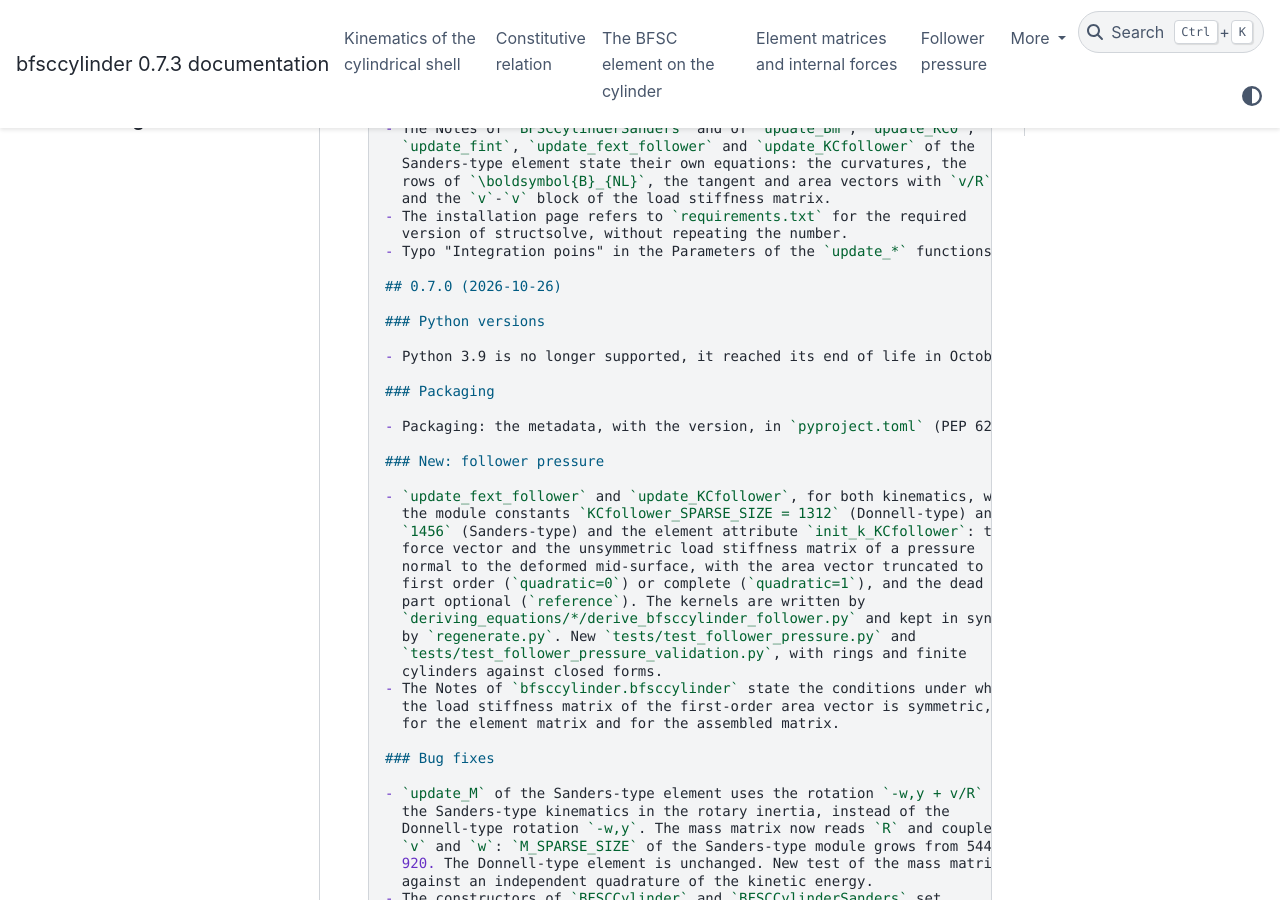
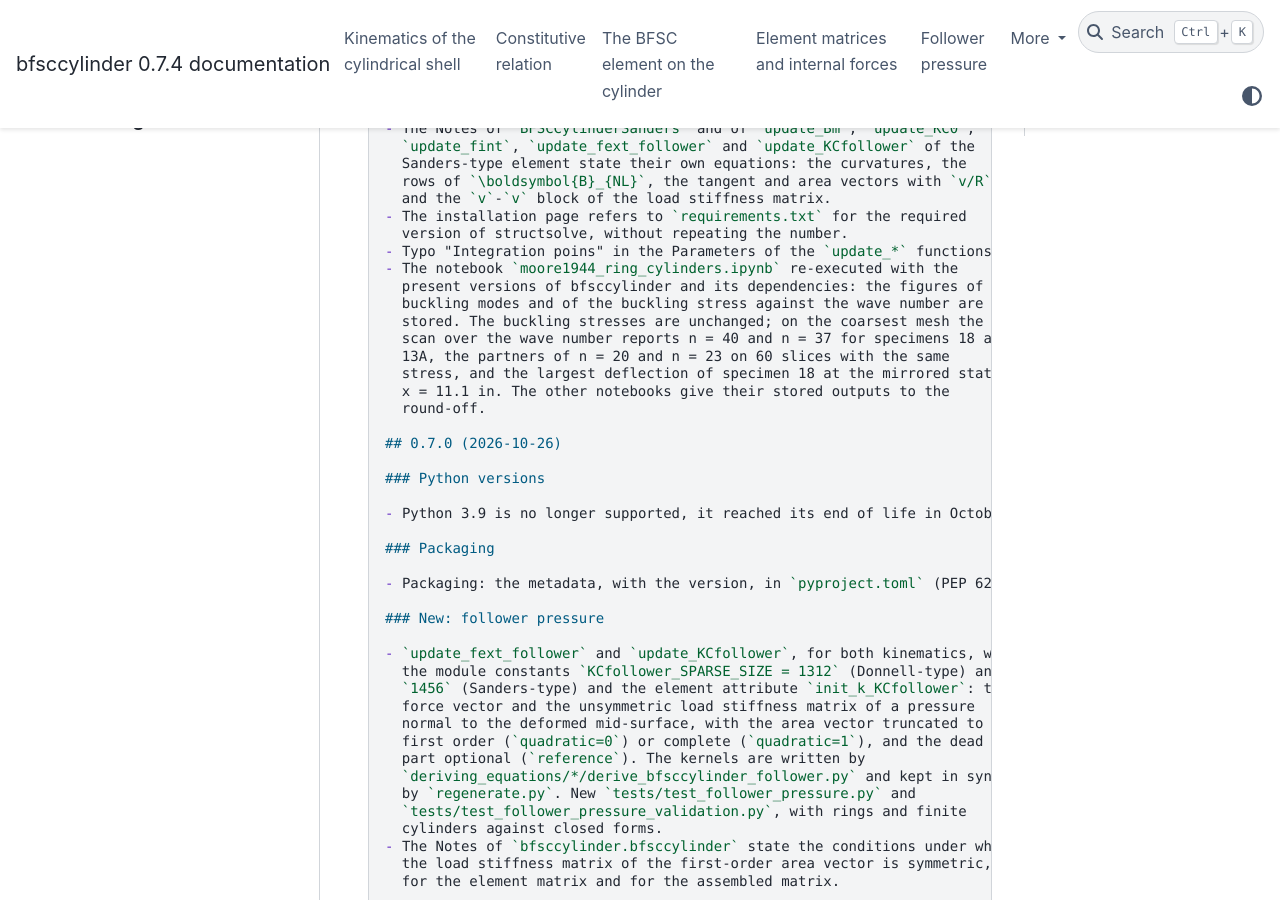
Before and after one commit to saullocastro/bfsccylinder, a Sphinx documentation site: the page built from doc/source/changelog.rst, in a window 1280 px wide and 900 px high, scrolled down 3050 px. Built offline with Sphinx 7.4.7 and the PyData theme 0.15.4, drawn with Linux system fonts in a browser that asks for light colours; pages that are not in the unit, such as notebooks, are missing from menus; the version number is read from the project's files by our own code; some of the changed text lies outside the part shown.

Commit message:
REL: version 0.7.4
Version and release date (the previous patch release merged into this one) in pyproject.toml, CITATION.cff, README.md, CHANGELOG.md and the citation of the documentation.

```diff
--- a/CHANGELOG.md
+++ b/CHANGELOG.md
@@ -2,7 +2,7 @@
 
 The dates of the released versions are those of their tagged commits.
 
-## 0.7.3 (2026-11-26)
+## 0.7.4 (2026-11-28)
 
 ### Tutorials
 
@@ -168,6 +168,15 @@ The dates of the released versions are those of their tagged commits.
 - The installation page refers to `requirements.txt` for the required
   version of structsolve, without repeating the number.
 - Typo "Integration poins" in the Parameters of the `update_*` functions.
+- The notebook `moore1944_ring_cylinders.ipynb` re-executed with the
+  present versions of bfsccylinder and its dependencies: the figures of the
+  buckling modes and of the buckling stress against the wave number are
+  stored. The buckling stresses are unchanged; on the coarsest mesh the
+  scan over the wave number reports n = 40 and n = 37 for specimens 18 and
+  13A, the partners of n = 20 and n = 23 on 60 slices with the same
+  stress, and the largest deflection of specimen 18 at the mirrored station
+  x = 11.1 in. The other notebooks give their stored outputs to the
+  round-off.
 
 ## 0.7.0 (2026-10-26)
 
--- a/doc/source/index.rst
+++ b/doc/source/index.rst
@@ -130,7 +130,7 @@ License
 Citing this library
 -------------------
 
-Saullo G. P. Castro (2026). Implementation of the BFSC cylinder finite element (Version 0.7.3). https://github.com/saullocastro/bfsccylinder.
+Saullo G. P. Castro (2026). Implementation of the BFSC cylinder finite element (Version 0.7.4). https://github.com/saullocastro/bfsccylinder.
 
 In BibTeX:
 
@@ -140,7 +140,7 @@ In BibTeX:
       author  = {Castro, Saullo G. P.},
       title   = {Implementation of the BFSC cylinder finite element},
       year    = {2026},
-      version = {0.7.3},
+      version = {0.7.4},
       url     = {https://github.com/saullocastro/bfsccylinder}
     }
 
--- a/pyproject.toml
+++ b/pyproject.toml
@@ -8,7 +8,7 @@ build-backend = "setuptools.build_meta"
 
 [project]
 name = "bfsccylinder"
-version = "0.7.3"
+version = "0.7.4"
 description = "Implementation of the BFSC cylinder finite element"
 readme = "README.md"
 license = "BSD-3-Clause"
```
Also changed, not shown: README.md (+4 -2 lines), 1 other file.
